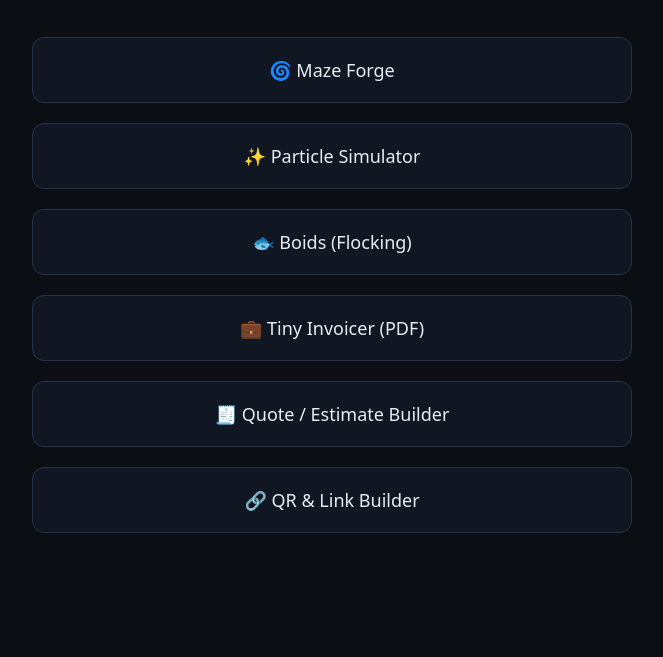
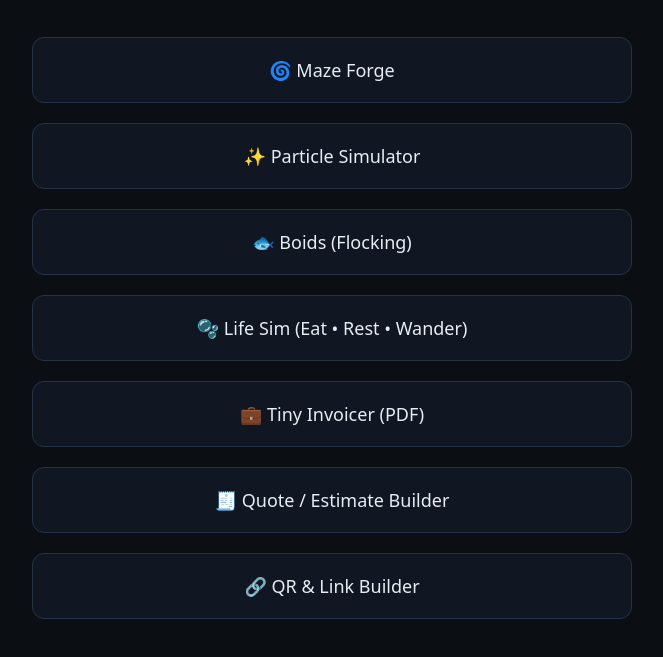
Before and after one commit to josh1856/the_playground, a plain HTML site: page index.html in a window 1280 px wide. Shown: the part 165-822 px from the top of the page, without its empty margins (308-971 px from the left). Before the commit the page ends 800 px from the top, so only its background shows below. Drawn offline with Linux system fonts and the light colour scheme.

Commit message:
Update index.html

```diff
--- a/index.html
+++ b/index.html
@@ -46,6 +46,7 @@
     <a href="maze.html">🌀 Maze Forge</a>
     <a href="particles.html">✨ Particle Simulator</a>
     <a href="boids.html">🐟 Boids (Flocking)</a>
+    <a href="life.html">🫧 Life Sim (Eat • Rest • Wander)</a>
     <a href="invoice.html">💼 Tiny Invoicer (PDF)</a>
     <a href="quote.html">🧾 Quote / Estimate Builder</a>
     <a href="qr.html">🔗 QR & Link Builder</a>
```
